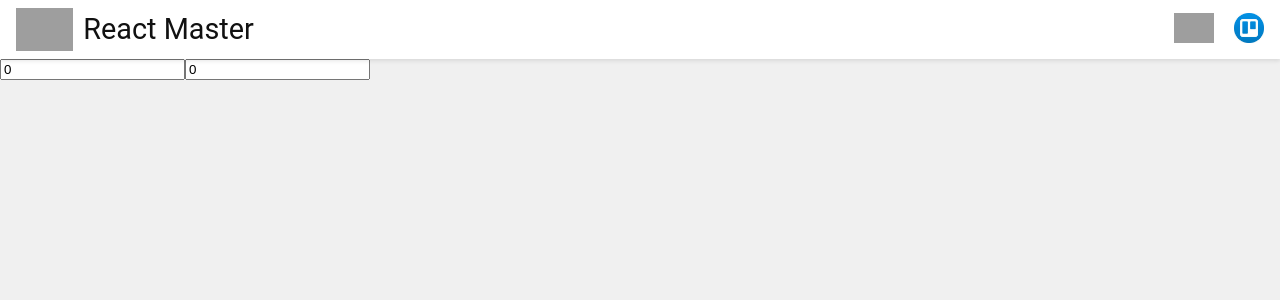
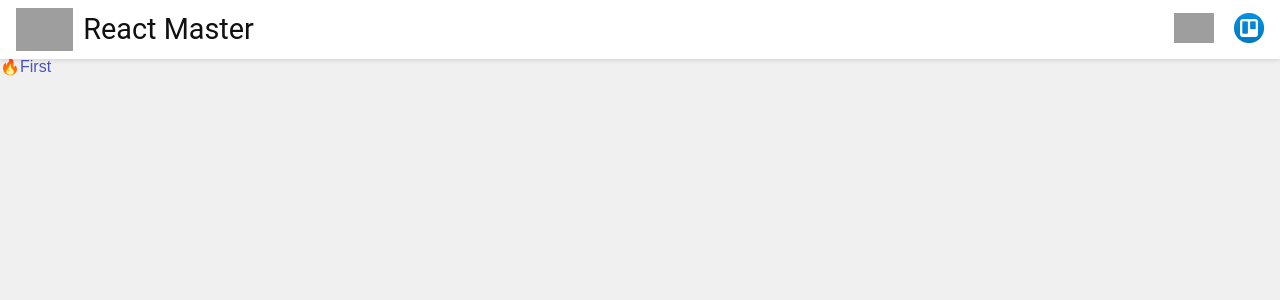
Before and after one commit to jooyul-yoon/todo_react, a React (Create React App) app: page /trello in a window 1280 px wide. Shown: the top 300 px of the page. Built offline with nearby package versions, Linux system fonts and the light colour scheme; grey boxes are pictures that could not be loaded.

Commit message:
Beautiful DND set up

```diff
--- a/package.json
+++ b/package.json
@@ -15,6 +15,7 @@
     "gh-pages": "^3.2.3",
     "react": "^17.0.2",
     "react-apexcharts": "^1.3.9",
+    "react-beautiful-dnd": "^13.1.0",
     "react-dom": "^17.0.2",
     "react-helmet": "^6.1.0",
     "react-hook-form": "^7.22.5",
@@ -53,6 +54,7 @@
     ]
   },
   "devDependencies": {
+    "@types/react-beautiful-dnd": "^13.1.2",
     "@types/react-helmet": "^6.1.4",
     "@types/react-router-dom": "^5.3.2",
     "@types/styled-components": "^5.1.18"
--- a/src/components/Trello.tsx
+++ b/src/components/Trello.tsx
@@ -1,36 +1,29 @@
-import React from "react";
-import { useRecoilState } from "recoil";
-import { hourSelector, minuteState } from "../atoms";
+import { DragDropContext, Draggable, Droppable } from "react-beautiful-dnd";
 import Navigator from "./Navigator";
 
 function Trello() {
-  const [minutes, setMinutes] = useRecoilState(minuteState);
-  const [hours, setHours] = useRecoilState(hourSelector);
-  // const { register, watch, handleSubmit } = useForm();
-  const onMinuteChange = (event: React.FormEvent<HTMLInputElement>) => {
-    setMinutes(+event.currentTarget.value);
-  };
-  const onHoursChange = (event: React.FormEvent<HTMLInputElement>) => {
-    setHours(+event.currentTarget.value);
-  };
-
+  const onDragEnd = () => {};
   return (
     <>
       <Navigator />
-      <div>
-        <input
-          value={minutes}
-          onChange={onMinuteChange}
-          type="number"
-          placeholder="Minutes"
-        ></input>
-        <input
-          value={hours}
-          onChange={onHoursChange}
-          type="number"
-          placeholder="Hours"
-        ></input>
-      </div>
+      <DragDropContext onDragEnd={onDragEnd}>
+        <div>
+          <Droppable droppableId="one">
+            {(magic) => (
+              <ul ref={magic.innerRef} {...magic.droppableProps}>
+                <Draggable draggableId="first" index={0}>
+                  {(magic) => (
+                    <li ref={magic.innerRef} {...magic.draggableProps}>
+                      <span {...magic.dragHandleProps}>🔥</span>
+                      First
+                    </li>
+                  )}
+                </Draggable>
+              </ul>
+            )}
+          </Droppable>
+        </div>
+      </DragDropContext>
     </>
   );
 }
```
Also changed, not shown: 2 other files (tests, documents, lock files or other folders).
